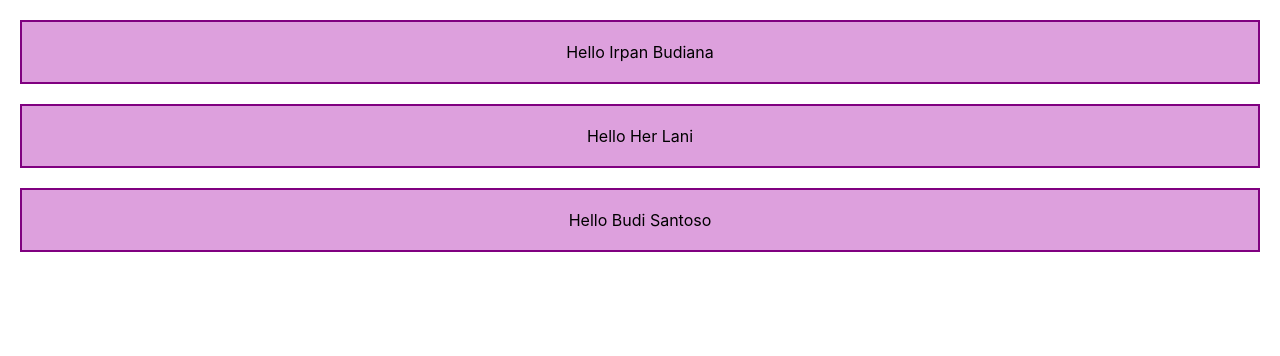
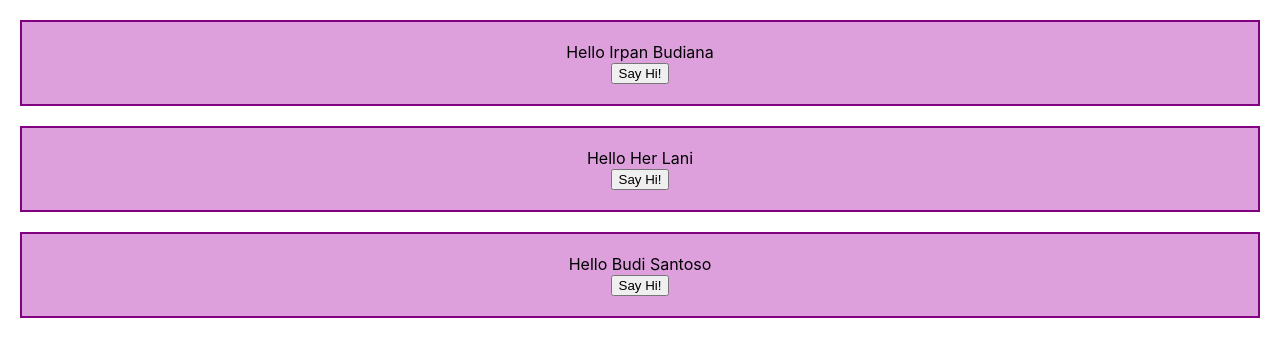
Before and after one commit to mgsolid543/helloreactjs, a React (Create React App) app: page / in a window 1280 px wide. Shown: the top 356 px of the page. Built offline with nearby package versions, Linux system fonts and the light colour scheme.

Commit message:
state interaktif

```diff
--- a/src/HelloWorld.js
+++ b/src/HelloWorld.js
@@ -2,9 +2,24 @@ import React, { Component } from 'react';
 import './App.css';
 
 class HelloWorld extends Component {
+    constructor(props) {
+        super(props);
+        this.state = { salam : 'Hello' };
+    }
+
+    salamkan = () => {
+        this.setState({ salam: 'Hi!'})
+    }
+
+
+
   render() {
     return (
-  <div className="warna">Hello {this.props.namaDepan} {this.props.namaBelakang}</div>
+        <div className="warna">
+            {this.state.salam} {this.props.namaDepan} {this.props.namaBelakang}
+            <br/>
+            <button onClick={this.salamkan}>Say Hi!</button>
+        </div>
     )
   }
 }
```
